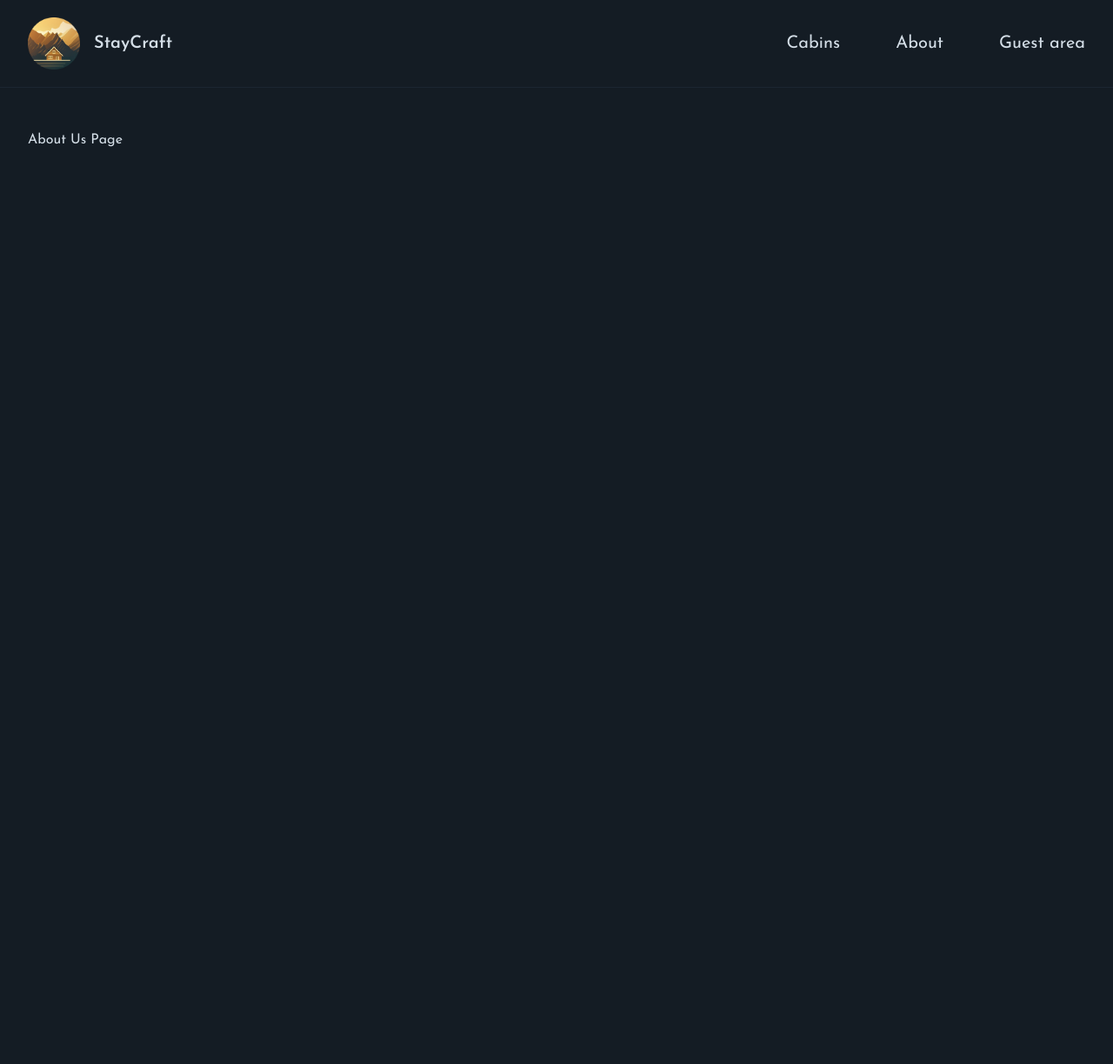
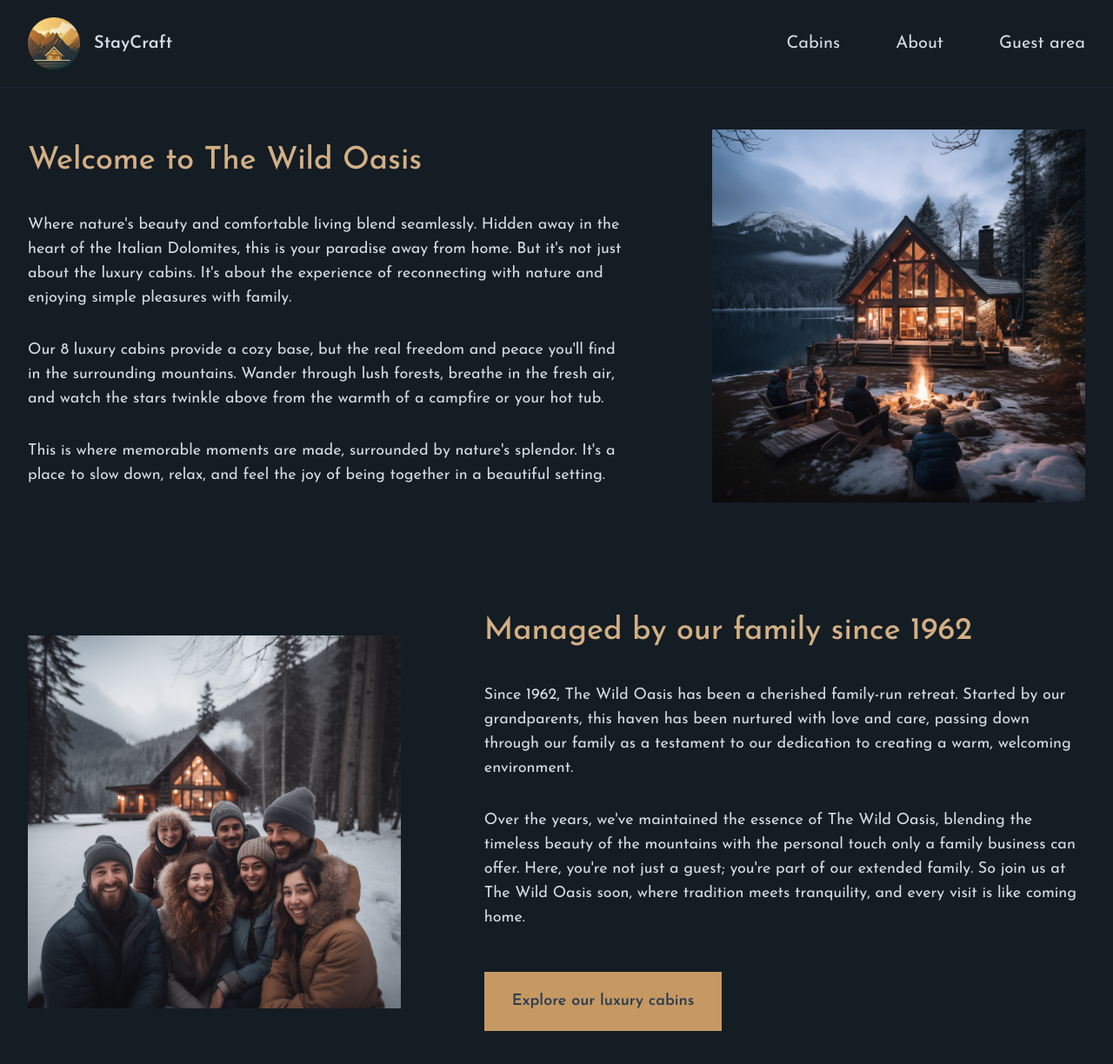
Before and after one commit to Dhruvv245/stay-craft, a Next.js app: page /about in a window 1280 px wide. Shown: the top 1224 px of the page at 87% size. Before the commit the page ends 800 px from the top, so only its background shows below. Built offline with nearby package versions, Linux system fonts and the light colour scheme.

Commit message:
Completed home page

```diff
--- /dev/null
+++ b/app/_components/CabinCard.js
@@ -0,0 +1,57 @@
+import { UsersIcon } from "@heroicons/react/24/solid";
+
+function CabinCard({ cabin }) {
+  const { id, name, maxCapacity, regularPrice, discount, image } = cabin;
+
+  return (
+    <div className="flex border-primary-800 border">
+      <img
+        src={image}
+        alt={`Cabin ${name}`}
+        className="flex-1 border-r border-primary-800"
+      />
+
+      <div className="flex-grow">
+        <div className="pt-5 pb-4 px-7 bg-primary-950">
+          <h3 className="text-accent-500 font-semibold text-2xl mb-3">
+            Cabin {name}
+          </h3>
+
+          <div className="flex gap-3 items-center mb-2">
+            <UsersIcon className="h-5 w-5 text-primary-600" />
+            <p className="text-lg text-primary-200">
+              For up to <span className="font-bold">{maxCapacity}</span> guests
+            </p>
+          </div>
+
+          <p className="flex gap-3 justify-end items-baseline">
+            {discount > 0 ? (
+              <>
+                <span className="text-3xl font-[350]">
+                  ${regularPrice - discount}
+                </span>
+                <span className="line-through font-semibold text-primary-600">
+                  ${regularPrice}
+                </span>
+              </>
+            ) : (
+              <span className="text-3xl font-[350]">${regularPrice}</span>
+            )}
+            <span className="text-primary-200">/ night</span>
+          </p>
+        </div>
+
+        <div className="bg-primary-950 border-t border-t-primary-800 text-right">
+          <a
+            href={`/cabins/${id}`}
+            className="border-l border-primary-800 py-4 px-6 inline-block hover:bg-accent-600 transition-all hover:text-primary-900"
+          >
+            Details & reservation &rarr;
+          </a>
+        </div>
+      </div>
+    </div>
+  );
+}
+
+export default CabinCard;
--- a/app/_components/Logo.js
+++ b/app/_components/Logo.js
@@ -1,9 +1,12 @@
+import Image from "next/image";
 import Link from "next/link";
+
+import logo from '@/public/logo.png'
 
 function Logo() {
   return (
     <Link href="/" className="flex items-center gap-4 z-10">
-      <img src="/logo.png" height="60" width="60" alt="StayCraft logo" />
+      <Image src={logo} quality={100}  height="60" width="60" alt="StayCraft logo" />
       <span className="text-xl font-semibold text-primary-100">
         StayCraft
       </span>
--- a/app/about/page.js
+++ b/app/about/page.js
@@ -2,6 +2,78 @@
     title:'About',
 }
 
-export default function Page(){
-    return <h1>About Us Page</h1>
+export default function Page() {
+  return (
+    <div className="grid grid-cols-5 gap-x-24 gap-y-32 text-lg items-center">
+      <div className="col-span-3">
+        <h1 className="text-4xl mb-10 text-accent-400 font-medium">
+          Welcome to The Wild Oasis
+        </h1>
+
+        <div className="space-y-8">
+          <p>
+            Where nature's beauty and comfortable living blend seamlessly.
+            Hidden away in the heart of the Italian Dolomites, this is your
+            paradise away from home. But it's not just about the luxury cabins.
+            It's about the experience of reconnecting with nature and enjoying
+            simple pleasures with family.
+          </p>
+          <p>
+            Our 8 luxury cabins provide a cozy base, but the real freedom and
+            peace you'll find in the surrounding mountains. Wander through lush
+            forests, breathe in the fresh air, and watch the stars twinkle above
+            from the warmth of a campfire or your hot tub.
+          </p>
+          <p>
+            This is where memorable moments are made, surrounded by nature's
+            splendor. It's a place to slow down, relax, and feel the joy of
+            being together in a beautiful setting.
+          </p>
+        </div>
+      </div>
+
+      <div className="col-span-2">
+        <img
+          src="/about-1.jpg"
+          alt="Family sitting around a fire pit in front of cabin"
+        />
+      </div>
+
+      <div className="col-span-2">
+        <img src="/about-2.jpg" alt="Family that manages The Wild Oasis" />
+      </div>
+
+      <div className="col-span-3">
+        <h1 className="text-4xl mb-10 text-accent-400 font-medium">
+          Managed by our family since 1962
+        </h1>
+
+        <div className="space-y-8">
+          <p>
+            Since 1962, The Wild Oasis has been a cherished family-run retreat.
+            Started by our grandparents, this haven has been nurtured with love
+            and care, passing down through our family as a testament to our
+            dedication to creating a warm, welcoming environment.
+          </p>
+          <p>
+            Over the years, we've maintained the essence of The Wild Oasis,
+            blending the timeless beauty of the mountains with the personal
+            touch only a family business can offer. Here, you're not just a
+            guest; you're part of our extended family. So join us at The Wild
+            Oasis soon, where tradition meets tranquility, and every visit is
+            like coming home.
+          </p>
+
+          <div>
+            <a
+              href="/cabins"
+              className="inline-block mt-4 bg-accent-500 px-8 py-5 text-primary-800 text-lg font-semibold hover:bg-accent-600 transition-all"
+            >
+              Explore our luxury cabins
+            </a>
+          </div>
+        </div>
+      </div>
+    </div>
+  );
 }
--- a/app/cabins/page.js
+++ b/app/cabins/page.js
@@ -1,12 +1,34 @@
+import CabinCard from "@/app/_components/CabinCard";
+
 export const metadata = {
   title:'Cabins'
 }
 
+export default function Page() {
+  // CHANGE
+  const cabins = [];
 
-export default function Page() {
   return (
     <div>
-      <h1>Cabins Page</h1>
+      <h1 className="text-4xl mb-5 text-accent-400 font-medium">
+        Our Luxury Cabins
+      </h1>
+      <p className="text-primary-200 text-lg mb-10">
+        Cozy yet luxurious cabins, located right in the heart of the Italian
+        Dolomites. Imagine waking up to beautiful mountain views, spending your
+        days exploring the dark forests around, or just relaxing in your private
+        hot tub under the stars. Enjoy nature's beauty in your own little home
+        away from home. The perfect spot for a peaceful, calm vacation. Welcome
+        to paradise.
+      </p>
+
+      {cabins.length > 0 && (
+        <div className="grid sm:grid-cols-1 md:grid-cols-2 gap-8 lg:gap-12 xl:gap-14">
+          {cabins.map((cabin) => (
+            <CabinCard cabin={cabin} key={cabin.id} />
+          ))}
+        </div>
+      )}
     </div>
   );
 }
--- a/app/layout.js
+++ b/app/layout.js
@@ -21,7 +21,7 @@
   return (
     <html lang="en">
       <body
-        className={`${josefin.className} antialiased bg-primary-950 text-primary-100 min-h-screen flex flex-col`}
+        className={`${josefin.className} antialiased bg-primary-950 text-primary-100 min-h-screen flex flex-col relative`}
       >
         <Header />
         <div className="flex-1 px-8 py-12">
--- a/app/page.js
+++ b/app/page.js
@@ -1,3 +1,25 @@
+import Link from "next/link";
+import Image from "next/image";
+
+import bg from '@/public/bg.png'
+
+
 export default function Home() {
-  return <h1>Hello World</h1>
+  return (
+    <main className="mt-24">
+      <Image src={bg} className="object-cover" quality={80} placeholder="blur" fill alt="Mountains and forests with two cabins" />
+
+      <div className="relative z-10 text-center">
+        <h1 className="text-8xl text-primary-50 mb-10 tracking-tight font-normal">
+          Welcome to paradise.
+        </h1>
+        <Link
+          href="/cabins"
+          className="bg-accent-500 px-8 py-6 text-primary-800 text-lg font-semibold hover:bg-accent-600 transition-all"
+        >
+          Explore luxury cabins
+        </Link>
+      </div>
+    </main>
+  );
 }
```
